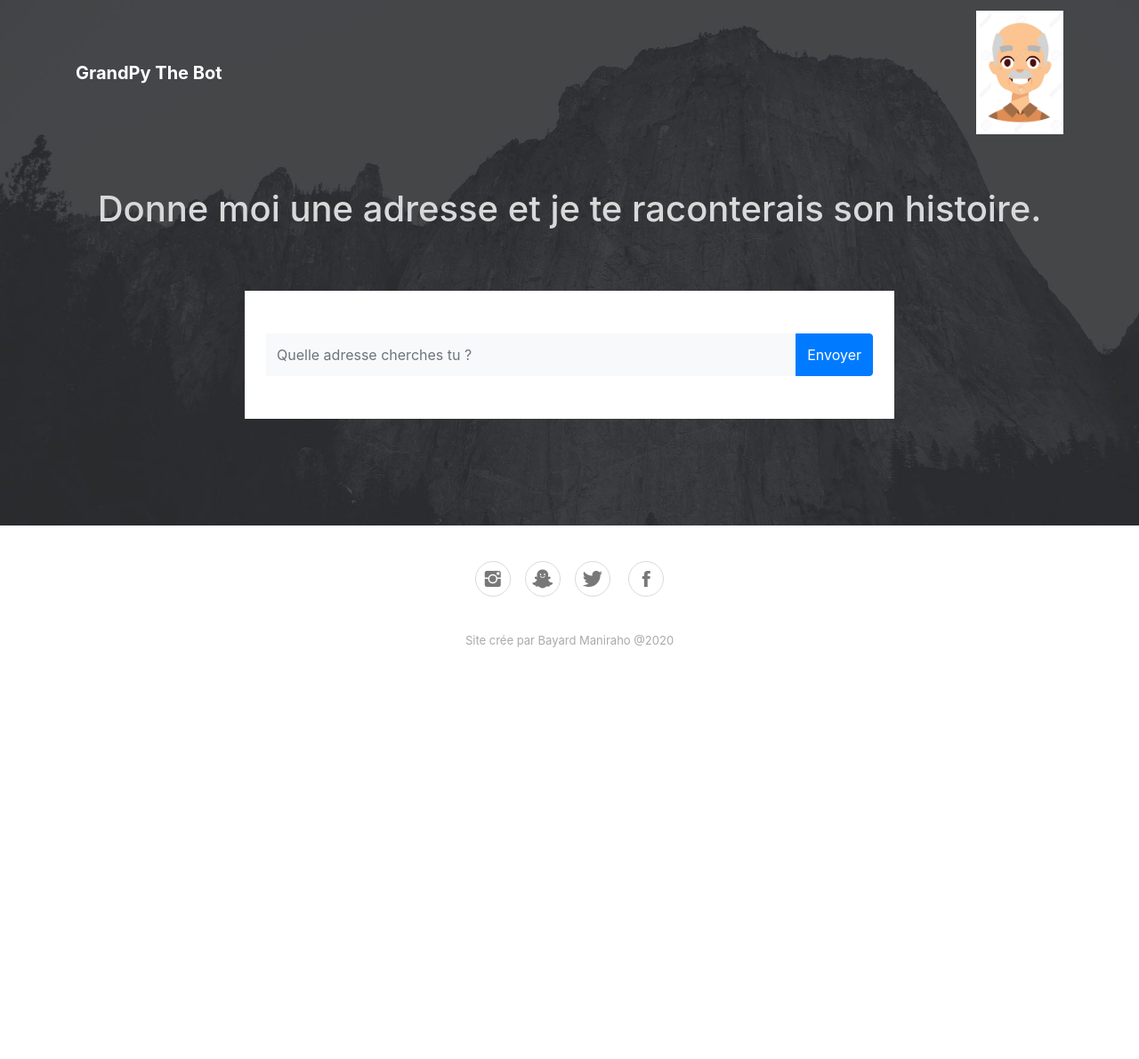
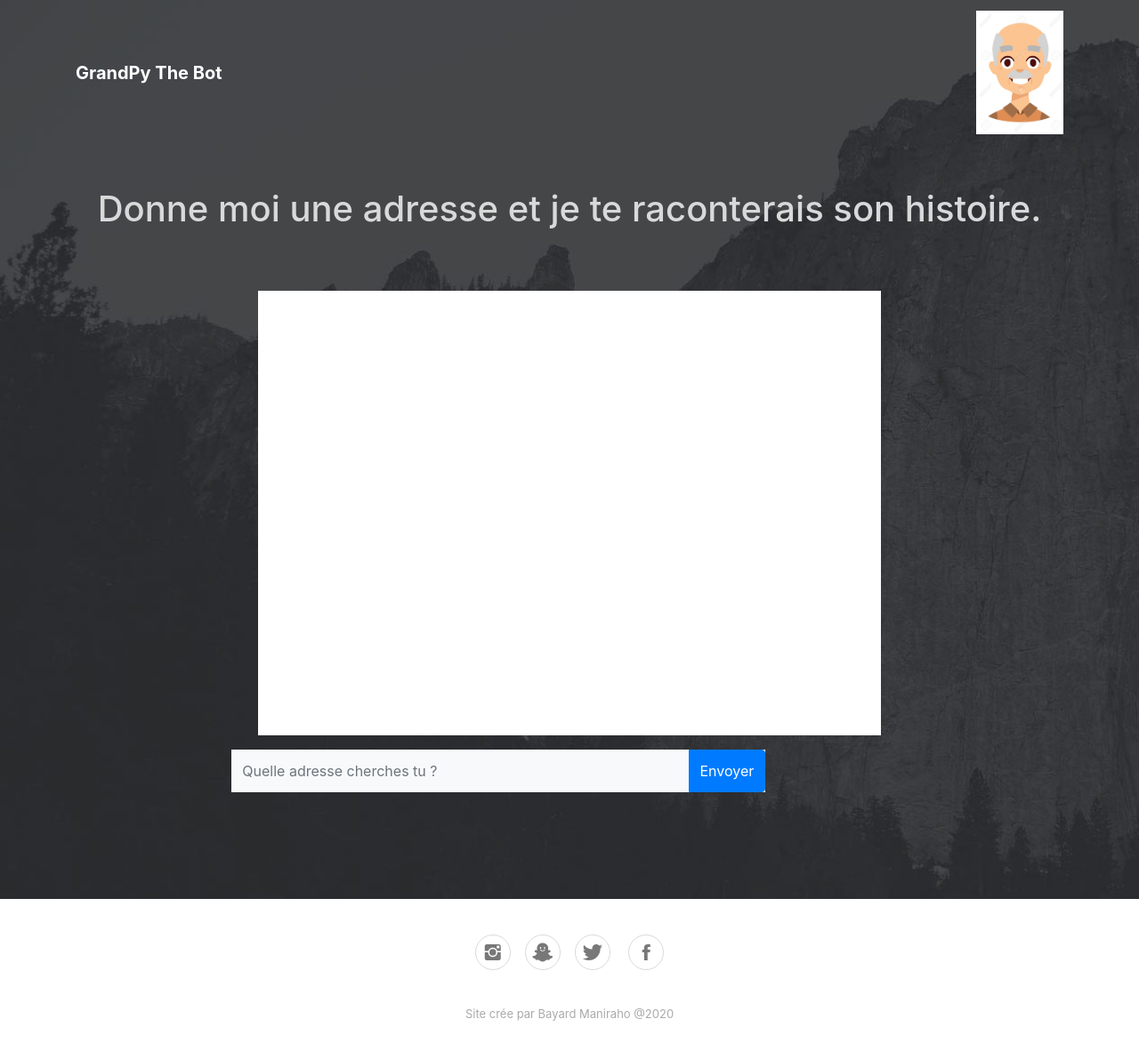
Before and after one commit to Bayard75/Projet-7---GrandPy, a Flask app: page / in a window 1280 px wide. Shown: the whole page at 89% size. Before the commit the page ends 728 px from the top, so only its background shows below. Run offline with Flask 2, Linux system fonts and the light colour scheme; some libraries are stand-ins or nearby versions; some web fonts are replaced.

Commit message:
added delay function and layout last change

```diff
--- a/app/__init__.py
+++ b/app/__init__.py
@@ -1,5 +1,8 @@
 from flask import Flask
 
 app = Flask(__name__)
+app.config.from_object("config.DevelopmentConfig")
+from app import routes
 
-from app import routes
+if __name__ =='__main__':
+    app.run()
--- a/app/functions.py
+++ b/app/functions.py
@@ -1,9 +1,6 @@
 #This file will host all of our python functions
 import os, json, requests
-
-GOOGLE_API_KEY = 'AIzaSyCQQOAFsvFsdCHFRMCg8RFlZbV8COmZwVE'
-
-
+GOOGLE_API_KEY = os.environ.get('GOOGLE_API_KEY')
 try :
     with open('app/parser.json','r') as file:
         parser_json = json.load(file)
@@ -44,7 +41,6 @@ class Maps():
         '''This method will take in a sentence parsed and
             return a json file with a formatted adresse
             latitude and longitude.'''
-
         maps_url_format = f'https://maps.googleapis.com/maps/api/place/findplacefromtext/json?input={sentence_parsed}&inputtype=textquery&fields=formatted_address,geometry/location&key={GOOGLE_API_KEY}'
         location_infos = requests.get(maps_url_format).json()
         if location_infos['status'] == 'OK':
--- a/app/routes.py
+++ b/app/routes.py
@@ -1,6 +1,7 @@
 from flask import render_template,request, jsonify, make_response, request
 from app.functions import *
 from app import app
+
 
 @app.route('/') #Decorator which binds the url given ('/') to the function home.
 @app.route('/home') #When a browser request this URL, FLASK give the return value as RESPONSE.
@@ -30,7 +31,6 @@ def submit():
         location_wiki_summary = location_wiki.get_summary(location_wiki_page_id)
         if location_wiki_summary == False:
             return make_response(jsonify(location_wiki_summary))
-
         info_jsonified = jsonify(adresse = location_maps["formatted_address"],
                                 latitude = (location_maps["geometry"]["location"]["lat"]),
                                 longitude = (location_maps["geometry"]["location"]["lng"]),
--- a/app/static/css/Header-Dark.css
+++ b/app/static/css/Header-Dark.css
@@ -1,5 +1,5 @@
 .header-dark {
-  background: url(../../assets/img/mountain_bg.jpg) #444;
+  background: url(../../static/img/mountain_bg.jpg) #444;
   background-size: cover;
   padding-bottom: 80px;
 }
--- a/app/static/css/styles.css
+++ b/app/static/css/styles.css
@@ -1,16 +1,20 @@
-.chatbox
+#chatbox
 {
-    height: 100%;
-    width:  100%;
+    margin-top: 20px;
+    height: 500px;
+    width:  700px;
     overflow-y: scroll;
+    max-width: initial;
+    max-height: initial;
 }
 #form
 {
-    position: relative;
-    bottom: 0px;
+    width: 600px;
+    margin-left: 32px;
+    margin-top:1rem;
 }
 .map
 {
-    height: inherit;
-    width: inherit;
+    height: 75%;
+    width: 75%;
 }
--- a/app/templates/home.html
+++ b/app/templates/home.html
@@ -24,16 +24,15 @@
                 <h1 class="text-center" style="color: #d9d9d9;"><br>Donne moi une adresse et je te raconterais son histoire.<br><br></h1>
             </header>
             <main>
-                <div class="container hero">
-                    <div class="row">
+                <div class="container-hero">
                         <div class="col-md-8 offset-md-2" >
-                                <div class="px-4 py-5 chatbox bg-white container" id='chatbox'>
+                                <div class="px-4 py-5 bg-white container" id='chatbox'>
                             <!--The chatbox begins here-->
 
 
+                                </div>
+                            <!---User input Area !-->
 
-
-                            <!---User input Area !-->
                                     <form id='form' class="bg-light" >
                                         <div class="input-group">
                                                 <input id ='value' type="text" placeholder="Quelle adresse cherches tu ?"class="form-control rounded-0 border-0 py-4 bg-light size='100'">
@@ -42,7 +41,6 @@
                                             </div>
                                         </div>
                                     </form>
-                                </div>
                         </div>
                 </main>
         </div>
```
Also changed, not shown: app/static/js/home.js (+89 -32 lines), config.py (added, +12 -0 lines), test/test_functions.py (deleted, +0 -1 lines), app/tests.py (renamed from app/test_functions.py), 1 other file.
